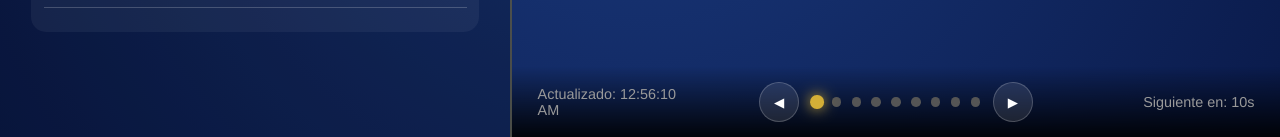
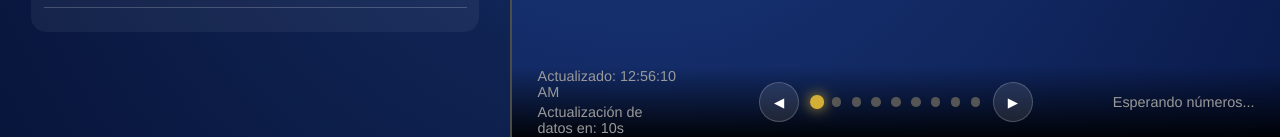
Before and after one commit to LuisGomezTrujillo/frontend-loteria, a React (Create React App) app: page /tablero in a window 1280 px wide. Shown: the part 663-800 px from the top of the page. Built offline with nearby package versions, Linux system fonts and the light colour scheme; no server answers.

Commit message:
FEAT: Add slide timer

```diff
--- a/src/pages/ResultadosPage.js
+++ b/src/pages/ResultadosPage.js
@@ -26,6 +26,9 @@ const ResultadosPage = () => {
   const [lastUpdate, setLastUpdate] = useState(new Date());
   const [currentSlide, setCurrentSlide] = useState(0);
   const [timeRemaining, setTimeRemaining] = useState(UPDATE_INTERVAL_MS / 1000);
+
+  // NUEVO ESTADO: Para el temporizador visual del slider
+  const [slideTimeRemaining, setSlideTimeRemaining] = useState(null);
 
   // --- FETCH DATA ---
   const fetchData = useCallback(async () => {
@@ -104,13 +107,13 @@ const ResultadosPage = () => {
   // --- HANDLERS ---
   const handleNext = useCallback(() => {
     setCurrentSlide(prev => (prev < SLIDES_CONFIG.length - 1 ? prev + 1 : 0));
-  }, []); // Dependencia vacía porque SLIDES_CONFIG es externa
+  }, []);
 
   const handlePrev = useCallback(() => {
     setCurrentSlide(prev => (prev > 0 ? prev - 1 : SLIDES_CONFIG.length - 1));
   }, []);
 
-  // --- AUTO-SLIDE LOGIC ---
+  // --- AUTO-SLIDE LOGIC (ACTUALIZADA PARA EL TEMPORIZADOR VISUAL) ---
   useEffect(() => {
     const content = getSlideContent();
     let isComplete = false;
@@ -121,14 +124,23 @@ const ResultadosPage = () => {
       isComplete = content.data != null && content.data.numero != null && content.data.numero !== '';
     }
 
-    let slideTimer;
+    let slideInterval;
     if (isComplete) {
-      slideTimer = setTimeout(() => {
-        handleNext();
-      }, AUTO_SLIDE_DELAY_MS);
+      setSlideTimeRemaining(AUTO_SLIDE_DELAY_MS / 1000); // Inicializa los segundos (ej: 5s)
+      slideInterval = setInterval(() => {
+        setSlideTimeRemaining(prev => {
+          if (prev <= 1) {
+            handleNext();
+            return AUTO_SLIDE_DELAY_MS / 1000;
+          }
+          return prev - 1;
+        });
+      }, 1000);
+    } else {
+      setSlideTimeRemaining(null); // Oculta o pausa el temporizador si faltan resultados
     }
 
-    return () => { if (slideTimer) clearTimeout(slideTimer); };
+    return () => { if (slideInterval) clearInterval(slideInterval); };
   }, [getSlideContent, handleNext]);
 
   // --- HELPERS DE RENDER ---
@@ -231,10 +243,13 @@ const ResultadosPage = () => {
           )}
         </div>
 
+        {/* --- FOOTER ACTUALIZADO --- */}
         <footer className="footer-controls">
-          <div className="footer-info left">
-            Actualizado: {lastUpdate.toLocaleTimeString()}
+          <div className="footer-info left" style={{ display: 'flex', flexDirection: 'column', gap: '4px' }}>
+            <span>Actualizado: {lastUpdate.toLocaleTimeString()}</span>
+            <span>Actualización de datos en: {timeRemaining}s</span>
           </div>
+
           <div className="footer-nav">
             <button className="nav-btn" onClick={handlePrev}>◀</button>
             <div className="nav-dots">
@@ -244,8 +259,11 @@ const ResultadosPage = () => {
             </div>
             <button className="nav-btn" onClick={handleNext}>▶</button>
           </div>
+
           <div className="footer-info right">
-            Siguiente en: {timeRemaining}s
+            {slideTimeRemaining !== null
+              ? `Cambio de slide en: ${slideTimeRemaining}s`
+              : 'Esperando números...'}
           </div>
         </footer>
       </main>
```
